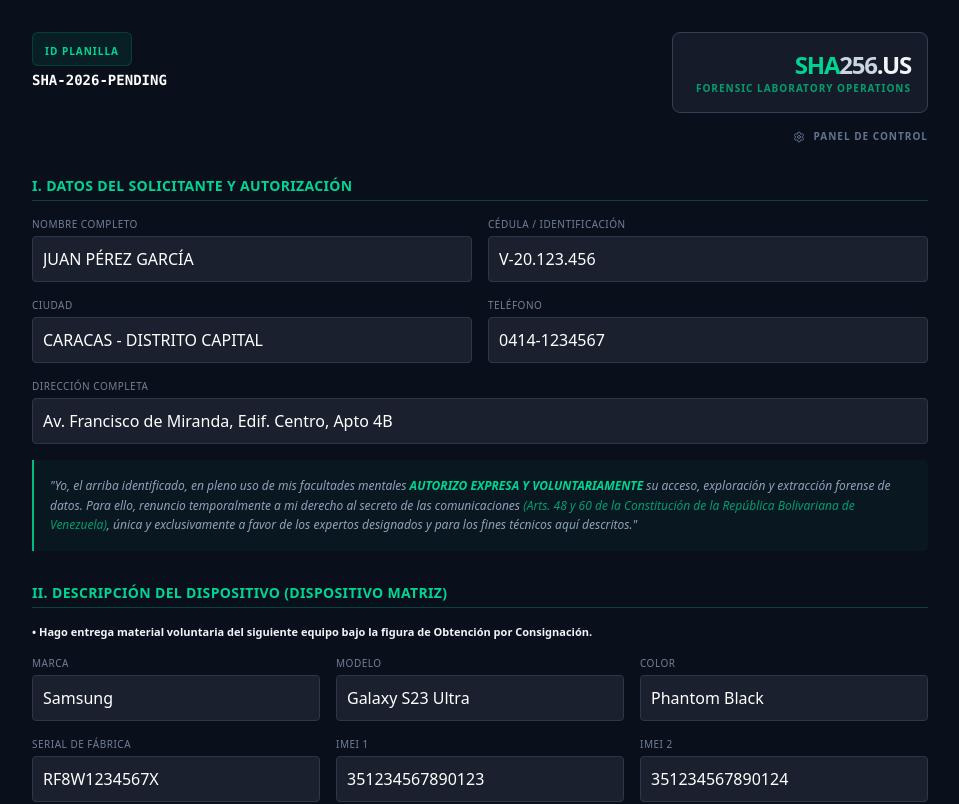
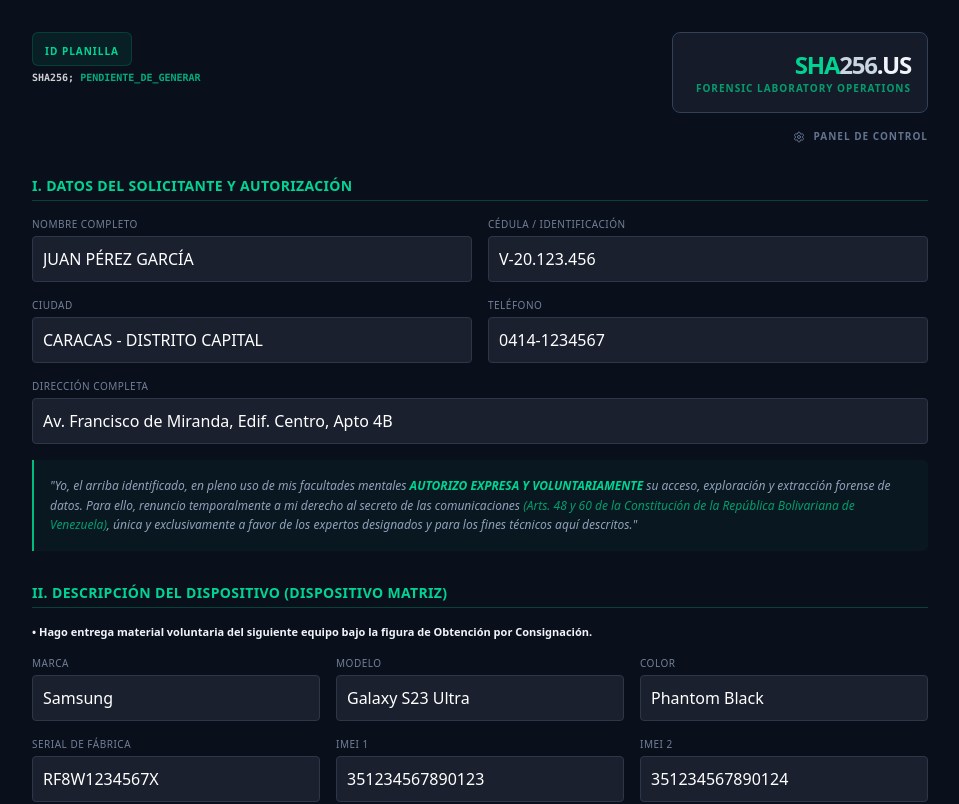
Before and after one commit to julljoll/SOLICITUD-POR-CONSIGNACION, a React (Vite) app: page / in a window 1280 px wide. Shown: the top 804 px of the page, without its empty margins (160-1119 px from the left). Built offline with nearby package versions, Linux system fonts and the light colour scheme.

Commit message:
feat: Improve form ID generation and validation
Generates form IDs using SHA256 hash of form content for uniqueness and security.
Adds basic client-side validation for required fields before printing.
Updates initial unique code state and truncates displayed form IDs in admin view.

```diff
--- a/server.ts
+++ b/server.ts
@@ -3,6 +3,7 @@ import { createServer as createViteServer } from "vite";
 import Database from "better-sqlite3";
 import pg from "pg";
 import path from "path";
+import crypto from "crypto";
 import { fileURLToPath } from "url";
 
 const { Pool } = pg;
@@ -10,6 +11,7 @@ const __filename = fileURLToPath(import.meta.url);
 const __dirname = path.dirname(__filename);
 
 const db = new Database("forensic.db");
+// ... (rest of the database initialization remains the same)
 
 // Initialize SQLite Database
 db.exec(`
@@ -139,7 +141,14 @@ async function startServer() {
 
   app.post("/api/forms", async (req, res) => {
     const form = req.body;
-    const id = `SHA-${new Date().getFullYear()}-${Math.random().toString(36).substring(2, 8).toUpperCase()}`;
+
+    // Generate SHA256 hash of the form content
+    const hashData = JSON.stringify({
+      ...form,
+      timestamp: new Date().toISOString(),
+      random: Math.random()
+    });
+    const id = crypto.createHash('sha256').update(hashData).digest('hex');
 
     // Save to SQLite (Local Cache)
     const stmt = db.prepare(`
--- a/src/App.tsx
+++ b/src/App.tsx
@@ -18,7 +18,7 @@ export default function App() {
     endpoint: 'https://ais-pre-zz47w7ss726okqsjxvcd4x-16027451891.us-east1.run.app',
     status: 'disconnected'
   });
-  const [uniqueCode, setUniqueCode] = useState('SHA-2026-PENDING');
+  const [uniqueCode, setUniqueCode] = useState('PENDIENTE_DE_GENERAR');
 
   const [formData, setFormData] = useState({
     nombre: 'JUAN PÉREZ GARCÍA',
@@ -68,8 +68,18 @@ export default function App() {
   };
 
   const handlePrint = async () => {
+    // Basic validation
+    const requiredFields = ['nombre', 'cedula', 'ciudad', 'telefono', 'marca', 'modelo', 'serial'];
+    const missingFields = requiredFields.filter(field => !formData[field as keyof typeof formData]);
+
+    if (missingFields.length > 0) {
+      alert("Por favor rellene todos los campos obligatorios antes de imprimir.");
+      return;
+    }
+
     const id = await saveForm();
     if (id) {
+      setUniqueCode(id);
       setTimeout(() => window.print(), 500);
     } else {
       alert("Error al guardar la planilla en la base de datos.");
@@ -285,7 +295,9 @@ export default function App() {
                     <tbody className="divide-y divide-slate-800">
                       {adminForms.map((form) => (
                         <tr key={form.id} className="hover:bg-slate-800/50 transition-colors">
-                          <td className="px-6 py-4 font-mono text-emerald-400 text-xs">{form.id}</td>
+                          <td className="px-6 py-4 font-mono text-emerald-400 text-xs" title={form.id}>
+                            {form.id.substring(0, 12)}...
+                          </td>
                           <td className="px-6 py-4 text-sm text-white">{form.nombre}</td>
                           <td className="px-6 py-4 text-sm text-slate-400">{form.modelo}</td>
                           <td className="px-6 py-4 text-sm text-slate-500">
@@ -424,7 +436,9 @@ export default function App() {
           <div className="bg-emerald-500/10 border border-emerald-500/20 px-3 py-1 rounded-md mb-1">
             <span className="text-[10px] font-bold text-emerald-400 tracking-widest uppercase">ID Planilla</span>
           </div>
-          <p className="font-mono text-sm font-bold text-white unique-code-print">{uniqueCode}</p>
+          <p className="font-mono text-[10px] font-bold text-white unique-code-print opacity-80">
+            SHA256; <span className="text-emerald-400">{uniqueCode}</span>
+          </p>
         </div>
 
         {/* Header */}
```
